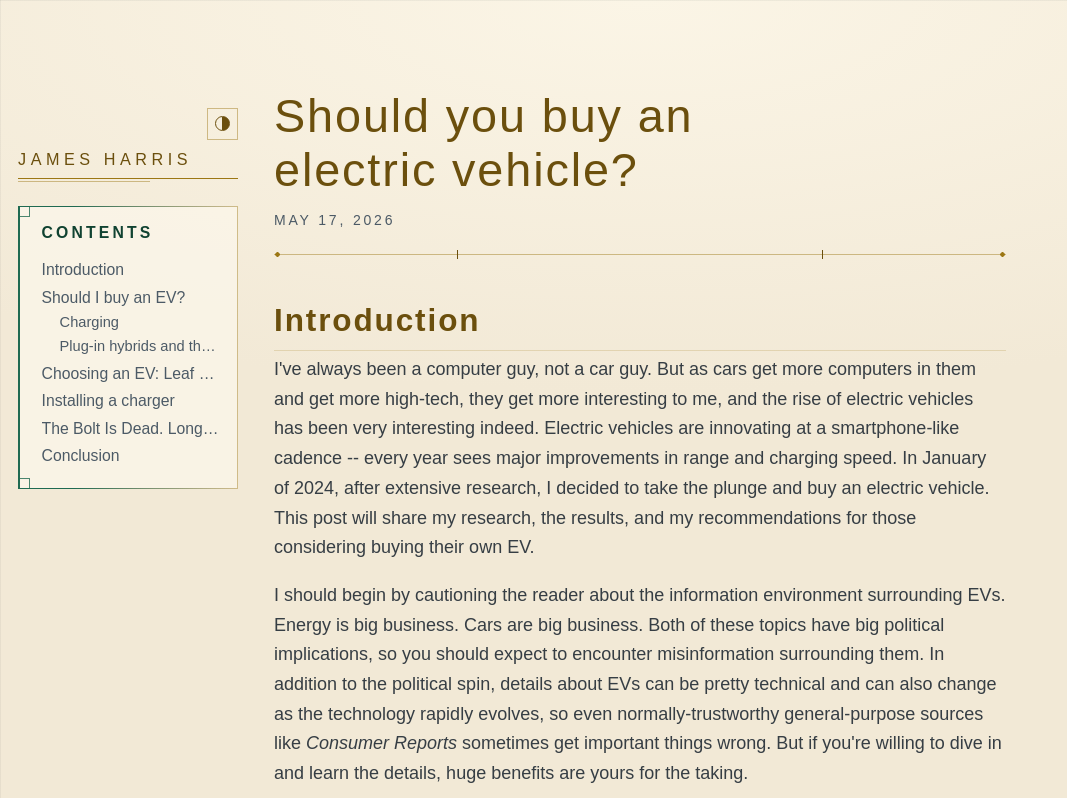
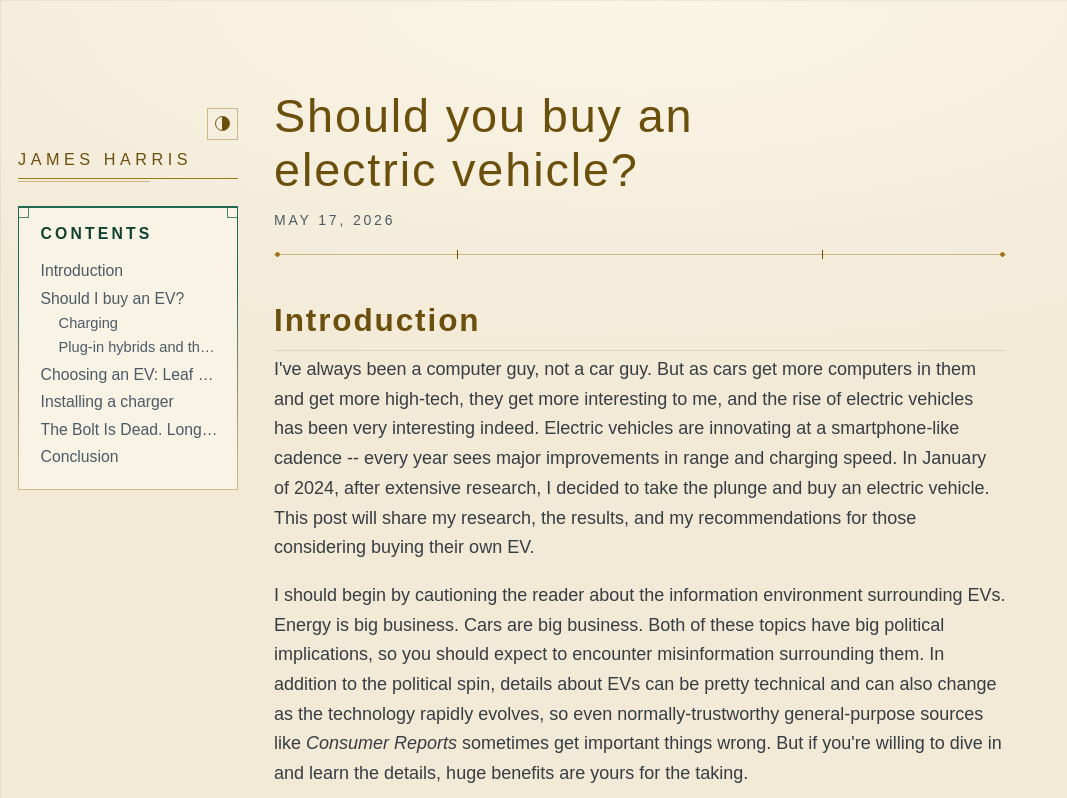
Before and after one commit to toasty-sunbeam/toasty-sunbeam.github.io, an Astro site: page /posts/Electric-vehicles in a window 1280 px wide. Shown: the top 798 px of the page, without its empty margins (0-1067 px from the left). Built offline with nearby package versions, Linux system fonts and the light colour scheme; Astro itself is replaced by a stand-in of ours; a web font is replaced by a local one.

Commit message:
Mark the left-column blocks across the top, and fade them downward
The left column reads better with the pair of squares across the top, so the
panels and a post's contents panel fade top to bottom rather than left to
right. That puts both top corners at full accent, which is where the markers
go, and leaves both bottom corners on the neutral hairline, unmarked. The
rule holds either way round -- every corner still meets two edges of one
color, and only one pair of corners is the accented kind.

The contents panel picks up the panels' shape while it's there: an accented
top edge instead of a left one, so the two left-column blocks are the same
object on both kinds of page.

The right-column blocks are unchanged -- post cards and margin notes keep
the left-to-right fade and their markers down the left edge.

Only border colors and marker positions changed, so the contrast sweep is
unaffected.

Co-Authored-By: Claude Opus 5 <noreply@anthropic.com>
Claude-Session: https://claude.ai/code/session_01Dhs5Mk35ZaFoBcAvQCkdr9

```diff
--- a/src/styles/post-deco.css
+++ b/src/styles/post-deco.css
@@ -66,44 +66,37 @@
 .deco-post .toc {
 	position: relative;
 	padding: 0.8rem 0.9rem 0.9rem 1.2rem;
-	/* See the note on .deco-panel: the outline matches the marked edge, and
-	   fades to neutral by the right. */
+	/* The other left-column block, so it takes the panels' treatment: an
+	   accented top edge fading downward, marked at both top corners. */
 	border: 1px solid var(--deco-accent);
-	border-left-width: 2px;
-	/* The accent holds on the left, where the markers are, and fades to the
-	   neutral hairline by the right edge. Two things fall out of that: every
-	   corner still meets two edges of one color, and the right-hand corners
-	   are visibly not the same kind of corner as the left-hand ones, so they
-	   aren't asking for a square. border-image because a border can't take a
-	   gradient directly; it has to come after the `border` shorthand, which
-	   resets it. */
-	border-image: linear-gradient(to right,
+	border-top-width: 2px;
+	border-image: linear-gradient(to bottom,
 		var(--deco-accent) 0 25%,
 		var(--deco-line) 100%) 1;
 	background-color: color-mix(in oklab, var(--deco-surface) 75%, transparent);
 }
 
-/* The corners at each end of that left edge, flush in the corner. */
+/* The corners at each end of that top edge, flush in the corner. */
 .deco-post .toc::before,
 .deco-post .toc::after {
 	content: '';
 	position: absolute;
-	left: 0;
+	top: 0;
 	width: 0.55rem;
 	height: 0.55rem;
-	border-right: 1px solid var(--deco-accent);
+	border-bottom: 1px solid var(--deco-accent);
 	opacity: 0.8;
 	pointer-events: none;
 }
 
 .deco-post .toc::before {
-	top: 0;
-	border-bottom: 1px solid var(--deco-accent);
+	left: 0;
+	border-right: 1px solid var(--deco-accent);
 }
 
 .deco-post .toc::after {
-	bottom: 0;
-	border-top: 1px solid var(--deco-accent);
+	right: 0;
+	border-left: 1px solid var(--deco-accent);
 }
 
 /* =====================================================================
```
Also changed, not shown: src/styles/home-deco.css (+13 -17 lines).
